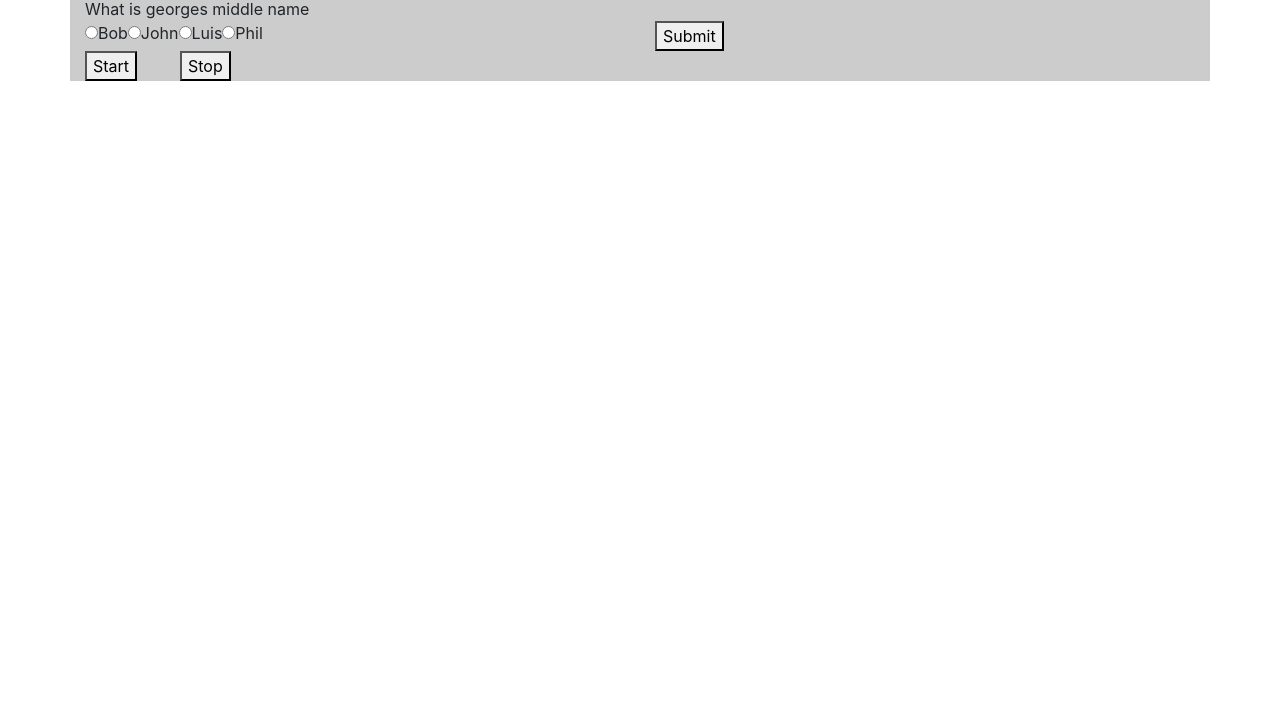
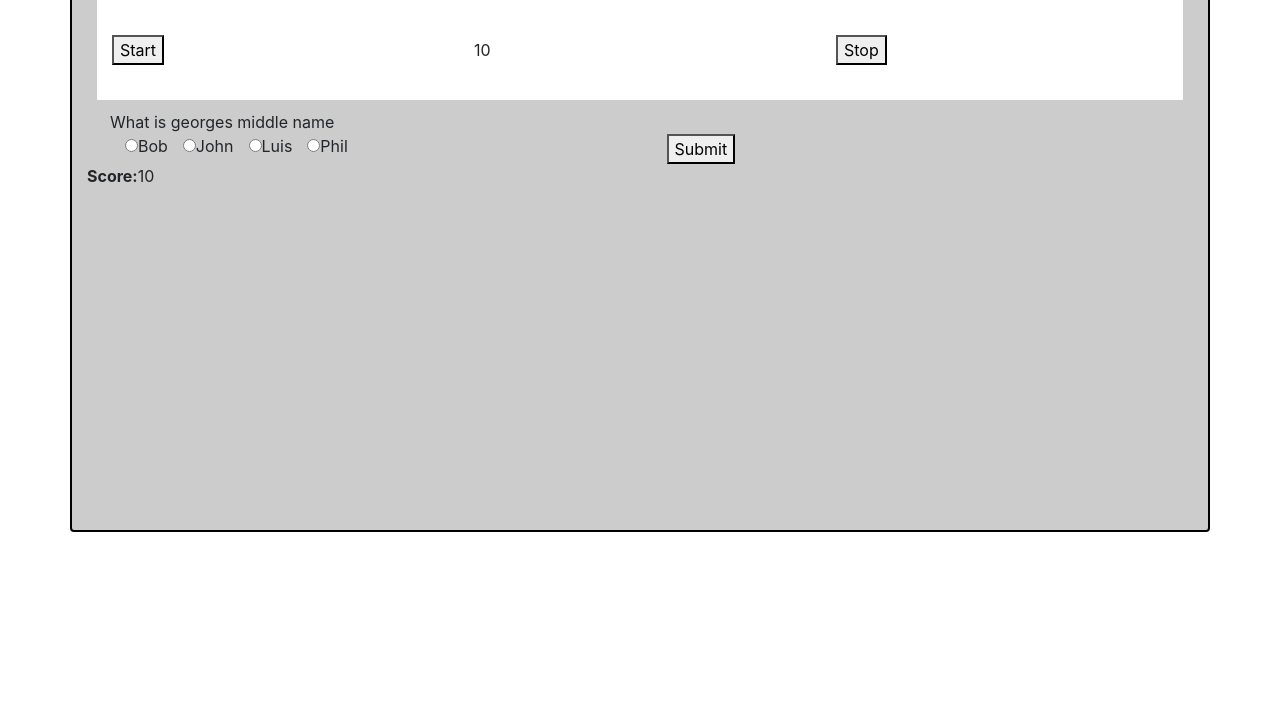
Before and after one commit to apg2677/TriviaGame, a plain HTML site: page index.html in a window 1280 px wide. Shown: the part 83-800 px from the top of the page. Drawn offline with nearby package versions, Linux system fonts and the light colour scheme.

Commit message:
stable score 1

```diff
--- a/assets/css/style.css
+++ b/assets/css/style.css
@@ -1,8 +1,23 @@
 .container
 {
     background: #ccc;
+    height:600px;
+    border:2px solid black;
+    border-radius:4px;
 
 }
 body {
+    padding:15px;
+}
+
+input {
+    padding:5px;
+    margin-left:15px;
 
 }
+
+.controls
+{   margin:10px;
+    height:100px;
+    background: #fff;
+}
--- a/index.html
+++ b/index.html
@@ -16,39 +16,38 @@
 
 <body>
     <div class="container">
-        <div class="row">
+        <div class="row ml-2">
             <h1>Trivia Game</h1>
         </div>
-        <div class="row">
-            <div id="Timer">10</div>
+        <div class="row align-items-center controls">
+            <div class="col-md-4">
+                <button id="start">Start</button>
+            </div>
+            <div class="col-md-4">
+                <div id="Timer">10</div>
+            </div>
+            <div class="col-md-4">
+                <button id="stop">Stop</button>
+            </div>
         </div>
-        <div class="row">
+        <div class="row ml-2">
             <div class="col-md-6">
                 <div id="question">question:</div>
             </div>
         </div>
-        <div class="row">
+        <div class="row ml-2">
             <div class="col-md-6">
                 <div id="answerChoice"></div>
             </div>
             <div class="col-md-2">
                 <button id="btnSubmit">Submit</button>
             </div>
-
         </div>
-        <div class="row">
-            <div class="col-md-1">
-                <button id="start">Start</button>
-            </div>
-
-            <div class="col-md-1">
-                <button id="stop">Stop</button>
+        <div class="row align-items-center">
+            <div class="col-md-3">
+                <span><b>Score:</b></span><span id="score">10</span>
             </div>
         </div>
-    </div>
-
-
-
     </div>
 </body>
 
```
